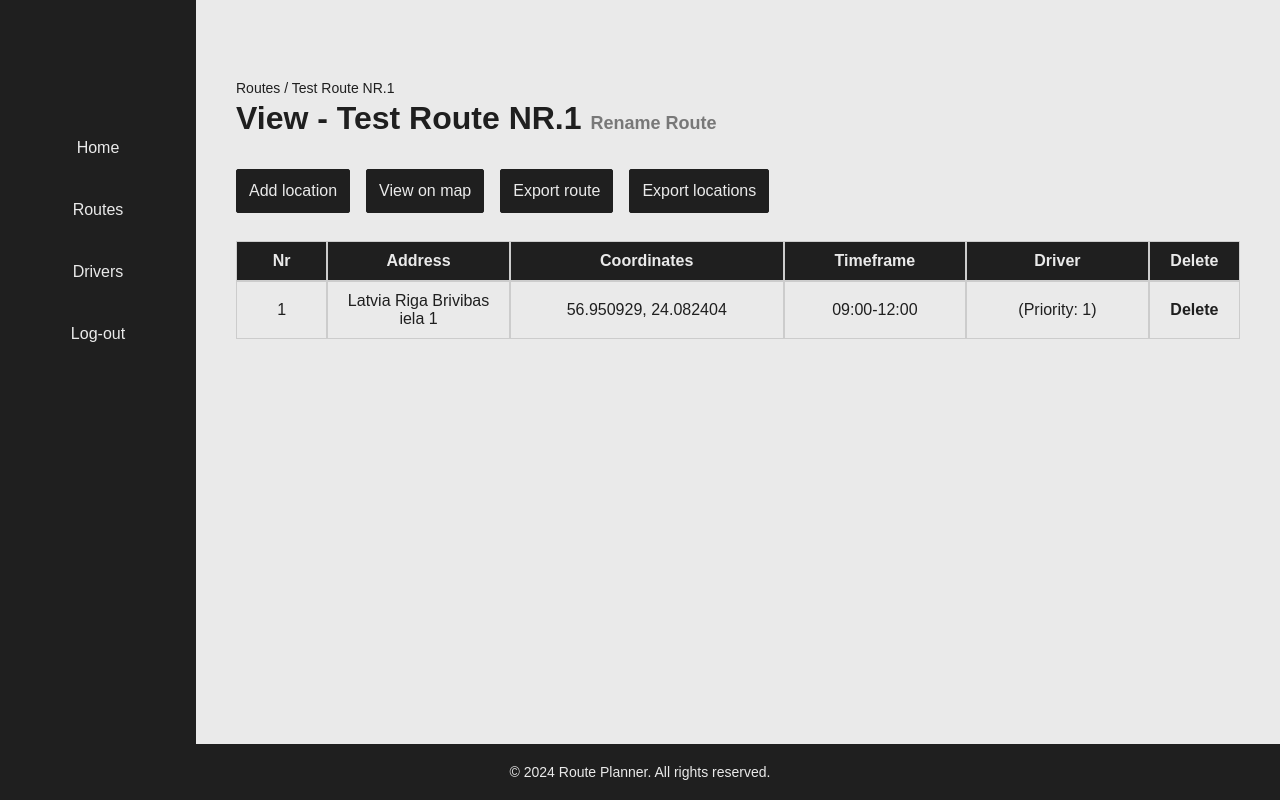
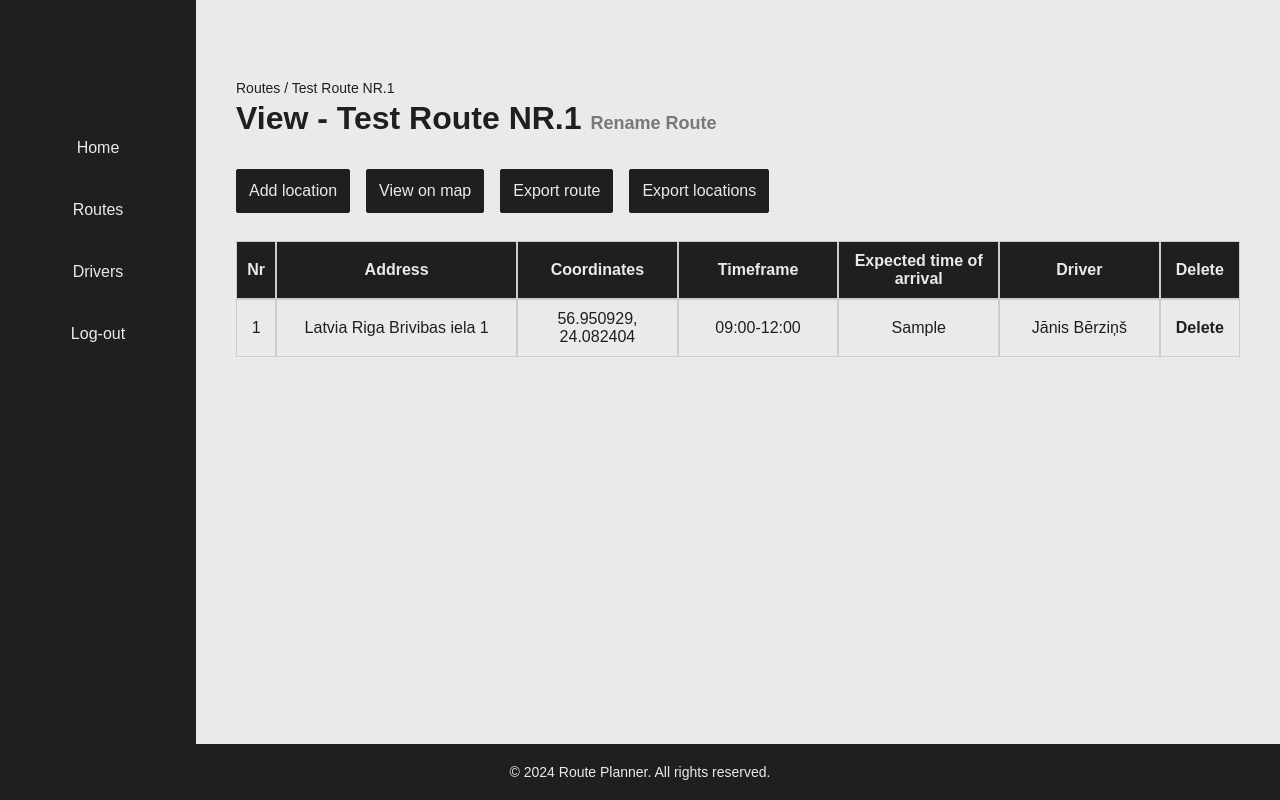
Before and after one commit to Warlexfox/Product_delivery_routing, a Flask app: page /view_route/1 in a window 1280 px wide. Run offline with Flask 3, Linux system fonts and the light colour scheme; the visitor is signed in with stand-in values (Sample User, id 1); data comes from the database, SQL or seed files in the repository; tables that the repository leaves empty hold one stand-in row (values such as "Sample post"); parts of the project's set-up code (start-up, migrations or seed data) failed here and were passed over; some libraries are stand-ins or nearby versions.

Commit message:
displaying correct data in view one route

```diff
--- a/static/style.css
+++ b/static/style.css
@@ -190,6 +190,11 @@ input[type="number"] {
   background-color: var(--gray--2);
 }
 
+.table__row--inactive .table__cell {
+  background-color: #e0e0e0 !important;
+  color: #6c757d;
+}
+
 .table__cell {
   display: flex;
   align-items: center;
@@ -350,7 +355,7 @@ input[type="number"] {
 }
 
 .one-route-table {
-  grid-template-columns: 1fr 2fr 3fr 2fr 2fr 1fr;
+  grid-template-columns: 0.5fr 3fr 2fr 2fr 2fr 2fr 1fr;
 }
 
 /* ADD LOCATION PAGE */
--- a/templates/view-one-route.html
+++ b/templates/view-one-route.html
@@ -47,12 +47,15 @@ block content %}
       <div class="table__cell">Address</div>
       <div class="table__cell">Coordinates</div>
       <div class="table__cell">Timeframe</div>
+      <div class="table__cell">Expected time of arrival</div>
       <div class="table__cell">Driver</div>
       <div class="table__cell">Delete</div>
     </div>
 
     {% for route in optimized_routes %}
-    <div class="table__row">
+    <div
+      class="table__row {% if not route.deliverable %}table__row--inactive{% endif %}"
+    >
       <div class="table__cell">{{ loop.index }}</div>
       <div class="table__cell">
         {{ route.location.country }} {{ route.location.city }} {{
@@ -63,9 +66,12 @@ block content %}
       </div>
       <div class="table__cell">{{ route.location.timeframe }}</div>
       <div class="table__cell">
-        {% if route.driver %} {{ route.driver.first_name }} {{
-        route.driver.last_name }} (Priority: {{ route.driver.priority }}) {%
-        else %} No Driver Assigned {% endif %}
+        {% if route.deliverable %} {{ route.estimated_arrival }} {% else %} - {%
+        endif %}
+      </div>
+      <div class="table__cell">
+        {% if route.driver %} {{ route.driver.name }} {{ route.driver.surname }}
+        {% else %} Can't deliver this parcel {% endif %}
       </div>
       <div class="table__cell">
         <a
```
